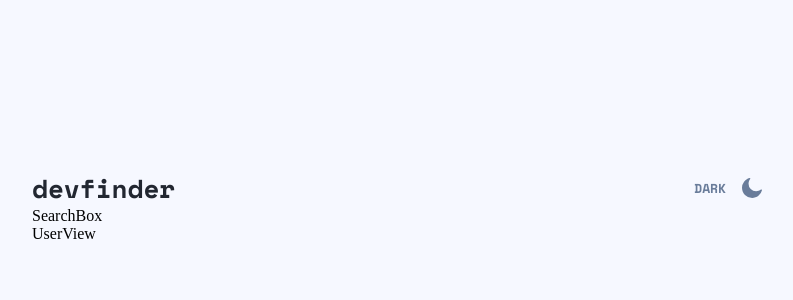
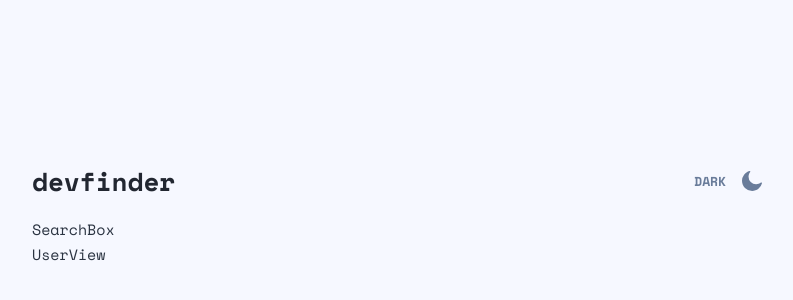
Before and after one commit to TakumaKira/github-user-search-app, a React (Create React App) app: page / in a window 1280 px wide. Shown: the part 194-494 px from the top of the page, without its empty margins (243-1036 px from the left). Built offline with nearby package versions, Linux system fonts and the light colour scheme.

Commit message:
[refactor] Use design system

```diff
--- a/src/components/Header.module.sass
+++ b/src/components/Header.module.sass
@@ -1,10 +1,7 @@
-.title
-  color: var(--color-strong)
-  font-family: var(--font-family)
-  font-weight: 700
-  font-size: 26px
-
 .headerContainer
   display: flex
   justify-content: space-between
   align-items: center
+
+.title
+  color: var(--color-strong)
--- a/src/components/Header.tsx
+++ b/src/components/Header.tsx
@@ -9,12 +9,12 @@ function Header() {
 
   return (
     <div className={styles.headerContainer}>
-      <span
+      <h1
         className={styles.title}
         data-theme={theme}
       >
         {title}
-      </span>
+      </h1>
       <ThemeToggleButton />
     </div>
   );
--- a/src/components/ThemeToggleButton.module.sass
+++ b/src/components/ThemeToggleButton.module.sass
@@ -1,5 +1,6 @@
 .container
   display: flex
+  align-items: center
   cursor: pointer
   user-select: none
 
@@ -16,8 +17,6 @@
     fill: var(--light-grey-blue)
 
 .text
-  font-family: var(--font-family)
-  font-size: 13px
   font-weight: 700
   margin-right: 16px
 
--- a/src/components/ThemeToggleButton.tsx
+++ b/src/components/ThemeToggleButton.tsx
@@ -18,9 +18,9 @@ function ThemeToggleButton() {
       data-theme={theme}
       onClick={toggleTheme}
     >
-      <span className={styles.text}>
+      <h4 className={styles.text}>
         {theme === ThemeType.Light ? ThemeLabel.Dark : ThemeLabel.Light}
-      </span>
+      </h4>
       <svg className={styles.icon}>
         <use xlinkHref={`${getIconUrl(theme === ThemeType.Light ? iconIds.Moon : iconIds.Sun)}`}></use>
       </svg>
--- a/src/theme/theme.sass
+++ b/src/theme/theme.sass
@@ -4,16 +4,51 @@
   --color-normal: #2B3442
   --color-medium-strong: #4B6A9B
   --color-medium: #697C9A
+  --off-white: #FEFEFE
 
   --white: #FFFFFF
   --blue: #0079FF
   --light-blue: #60ABFF
   --light-grey-blue: #90A4D4
+
   --font-family: 'Space Mono', monospace
 
 [data-theme='dark']
   --background: #141D2F
+  --dark-blue: #1E2A47
   --color-strong: #FFFFFF
   --color-normal: #FFFFFF
   --color-medium-strong: #FFFFFF
   --color-medium: #FFFFFF
+
+
+body
+  font-family: 'Space Mono', monospace
+  font-weight: 400
+  font-size: 15px
+  line-height: 25px
+  color: var(--color-normal)
+
+h1
+  font-weight: 700
+  font-size: 26px
+  line-height: 38px
+  color: var(--color-normal)
+
+h2
+  font-weight: 700
+  font-size: 22px
+  line-height: 33px
+  color: var(--color-normal)
+
+h3
+  font-weight: 400
+  font-size: 16px
+  line-height: 24px
+  color: var(--blue)
+
+h4
+  font-weight: 400
+  font-size: 13px
+  line-height: 20px
+  color: var(--color-medium-strong)
```
Also changed, not shown: 1 other file (tests, documents, lock files or other folders).
